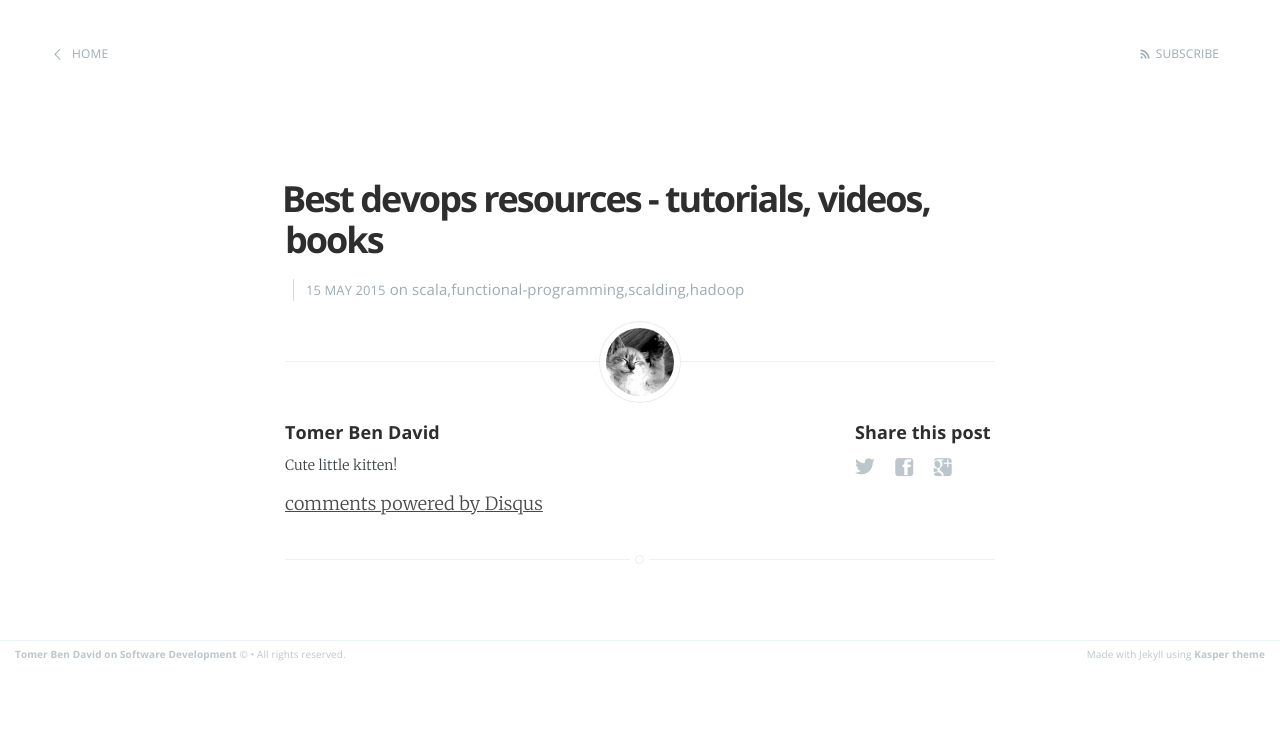
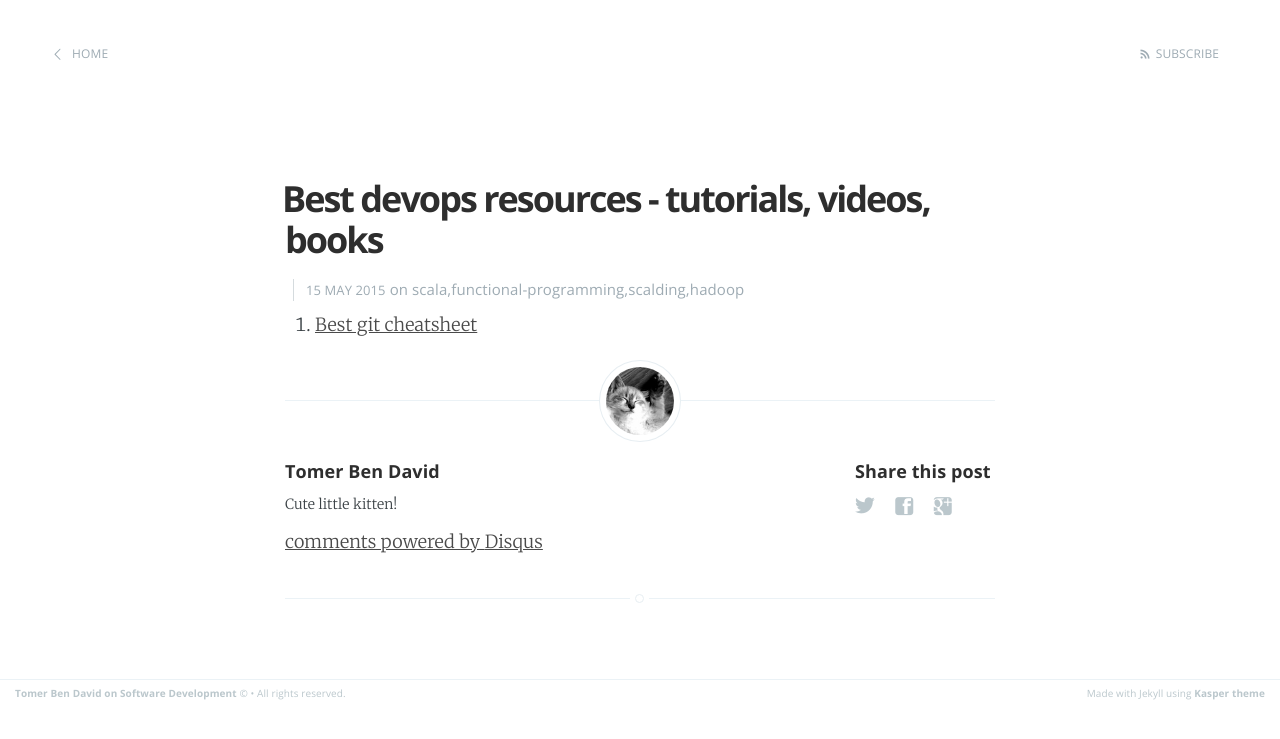
Before and after one commit to tomer-ben-david/tomer-ben-david.github.io.jekyll, a Jekyll site: the page built from _posts/2015-03-22-best-devops-resources-tutorials-books-tools-videos.markdown, in a window 1280 px wide. Shown: the top 739 px of the page. Built offline with Jekyll 4.4.1, drawn with Linux system fonts in a browser that asks for light colours; Markdown is read by kramdown in place of the engine named in the settings; comment, search, counter and statistics services are not loaded.

Commit message:
+best git cheasheet

```diff
--- a/_posts/2015-03-22-best-devops-resources-tutorials-books-tools-videos.markdown
+++ b/_posts/2015-03-22-best-devops-resources-tutorials-books-tools-videos.markdown
@@ -5,3 +5,4 @@ date:   2015-05-15 22:18:00
 categories: scala,functional-programming,scalding,hadoop
 comments: true
 ---
+1. [Best git cheatsheet](https://gist.github.com/hofmannsven/6814451)
```
